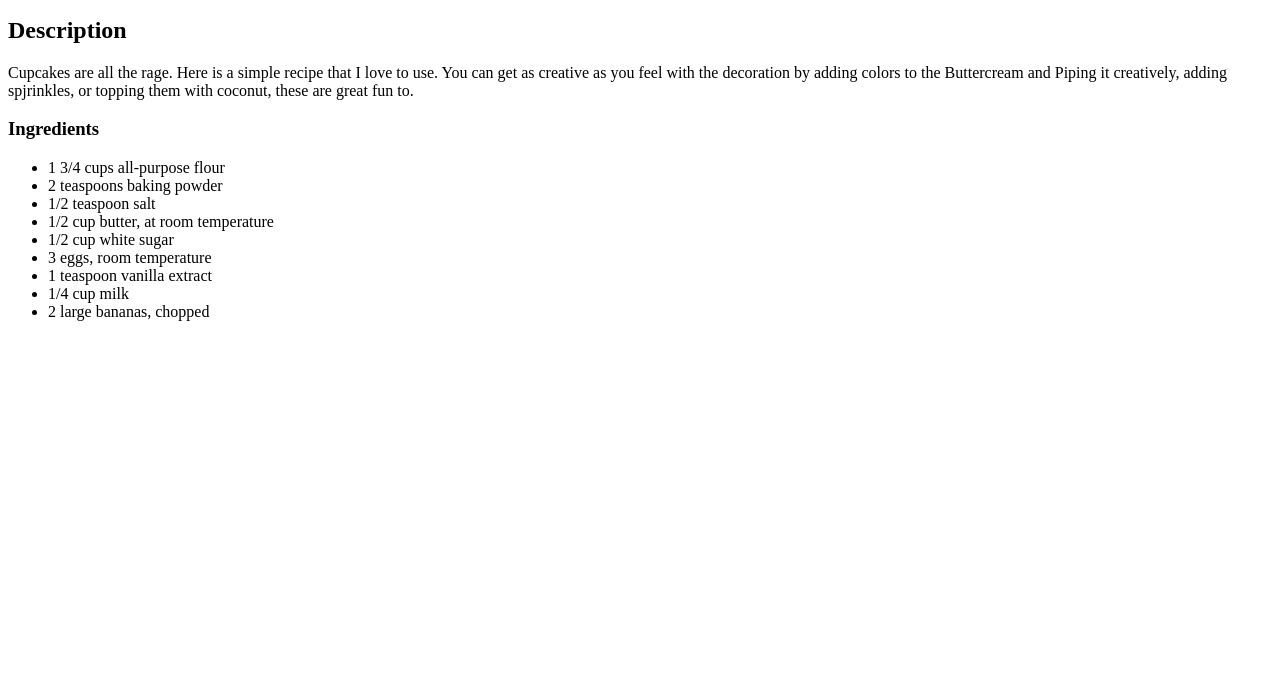
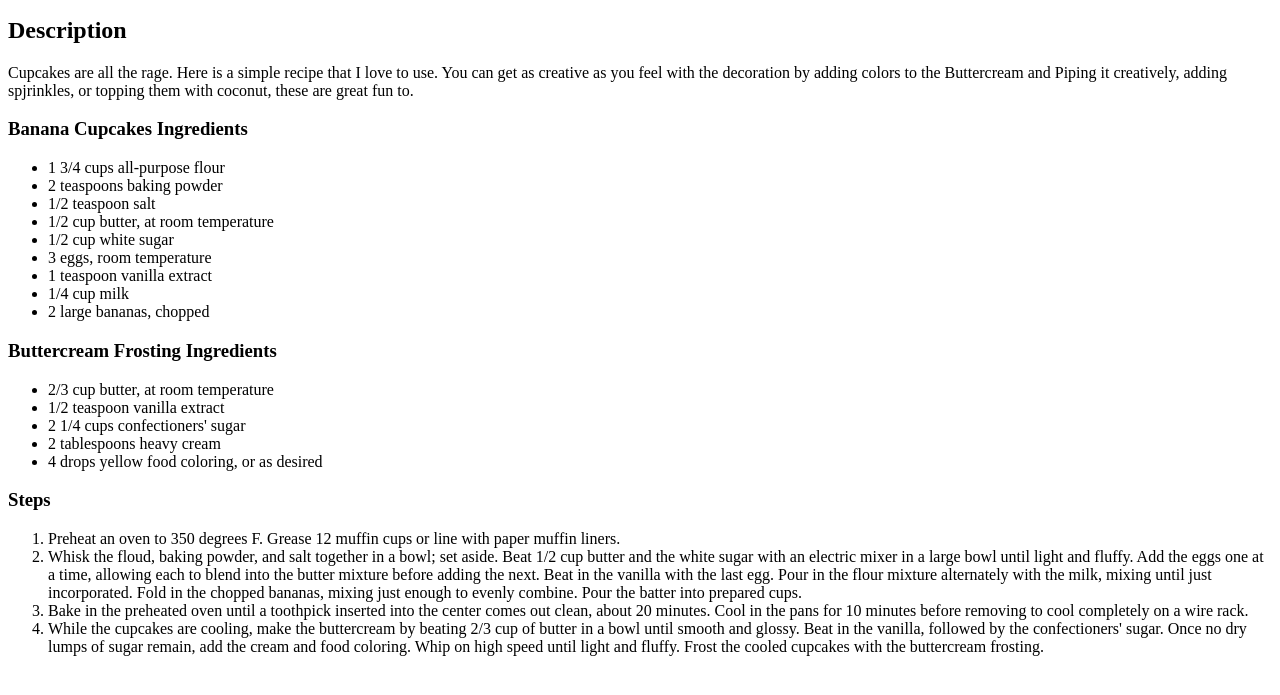
Before and after one commit to BrianFitzgerald1/odin-recipes, a plain HTML site: page recipes/banana-vanilla-cupcake.html in a window 1280 px wide. Shown: the part 101-796 px from the top of the page. Drawn offline with Linux system fonts and the light colour scheme.

Commit message:
Add ingredients list and baking steps

```diff
--- a/recipes/banana-vanilla-cupcake.html
+++ b/recipes/banana-vanilla-cupcake.html
@@ -9,7 +9,7 @@
             <img src="../images/cupcake.jpeg" alt="A sweet ass lookin' cupcake for Independence Day.">
             <h2>Description</h2>
             <p>Cupcakes are all the rage. Here is a simple recipe that I love to use. You can get as creative as you feel with the decoration by adding colors to the Buttercream and Piping it creatively, adding spjrinkles, or topping them with coconut, these are great fun to.</p>
-            <h3>Ingredients</h3>
+            <h3>Banana Cupcakes Ingredients</h3>
                 <ul>
                     <li>1 3/4 cups all-purpose flour</li>
                     <li>2 teaspoons baking powder</li>
@@ -21,3 +21,18 @@
                     <li>1/4 cup milk</li>
                     <li>2 large bananas, chopped</li>
                 </ul>
+            <h3>Buttercream Frosting Ingredients</h3>
+                <ul>
+                    <li>2/3 cup butter, at room temperature</li>
+                    <li>1/2 teaspoon vanilla extract</li>
+                    <li>2 1/4 cups confectioners' sugar</li>
+                    <li>2 tablespoons heavy cream</li>
+                    <li>4 drops yellow food coloring, or as desired</li>
+                </ul>
+            <h3>Steps</h3>
+                <ol>
+                    <li>Preheat an oven to 350 degrees F. Grease 12 muffin cups or line with paper muffin liners.</li>
+                    <li>Whisk the floud, baking powder, and salt together in a bowl; set aside. Beat 1/2 cup butter and the white sugar with an electric mixer in a large bowl until light and fluffy. Add the eggs one at a time, allowing each to blend into the butter mixture before adding the next. Beat in the vanilla with the last egg. Pour in the flour mixture alternately with the milk, mixing until just incorporated. Fold in the chopped bananas, mixing just enough to evenly combine. Pour the batter into prepared cups.</li>
+                    <li>Bake in the preheated oven until a toothpick inserted into the center comes out clean, about 20 minutes. Cool in the pans for 10 minutes before removing to cool completely on a wire rack.</li>
+                    <li>While the cupcakes are cooling, make the buttercream by beating 2/3 cup of butter in a bowl until smooth and glossy. Beat in the vanilla, followed by the confectioners' sugar. Once no dry lumps of sugar remain, add the cream and food coloring. Whip on high speed until light and fluffy. Frost the cooled cupcakes with the buttercream frosting.</li>
+                </ol>
```
